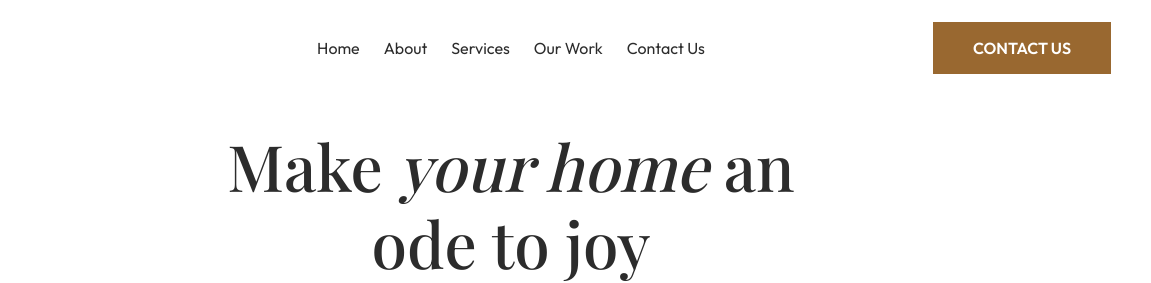
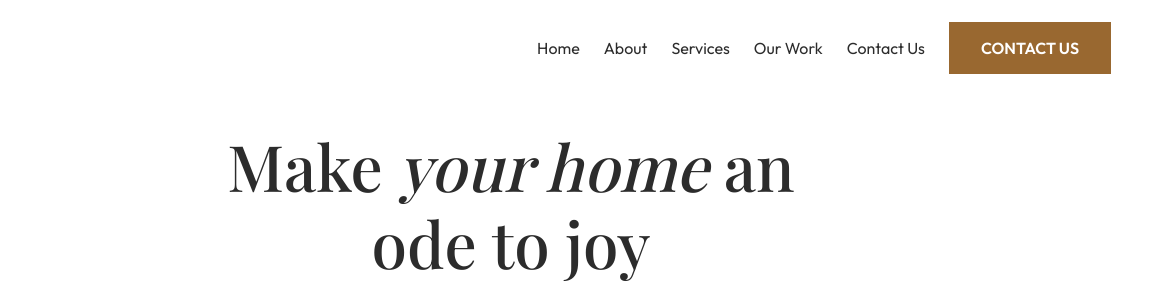
Before and after one commit to fajarfadillahh/inteo-architecture-interior-landing-page-html-css-javascript, a plain HTML site: page index.html in a window 1280 px wide. Shown: the top 283 px of the page, 129-1280 px from the left. Drawn offline with nearby package versions, Linux system fonts and the light colour scheme.

Commit message:
fixed header section

```diff
--- a/scss/index.scss
+++ b/scss/index.scss
@@ -131,7 +131,7 @@ img {
   justify-content: center;
   align-items: center;
   gap: 0.5em;
-  padding: 1rem 2.5em;
+  padding: 1rem 2rem;
   background-color: $brown-color;
   font-weight: $font-semibold;
   text-transform: uppercase;
@@ -604,10 +604,6 @@ img {
   }
 
   .header {
-    &__container {
-      position: relative;
-    }
-
     &__menu {
       display: flex;
       align-items: center;
@@ -615,9 +611,6 @@ img {
     }
 
     &__list {
-      position: absolute;
-      left: 50%;
-      transform: translateX(-50%);
       flex-direction: row;
     }
 
```
Also changed, not shown: css/index.css.
